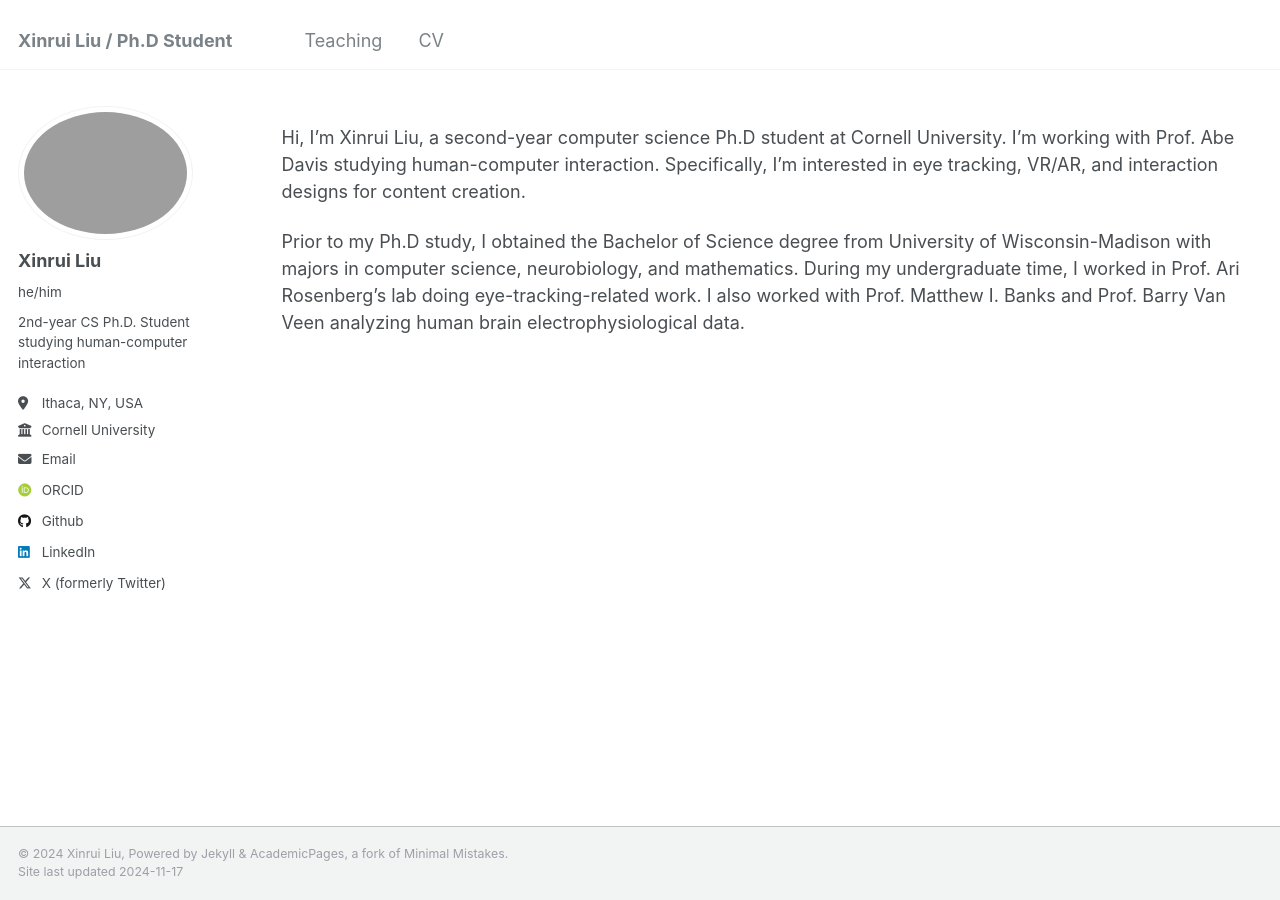
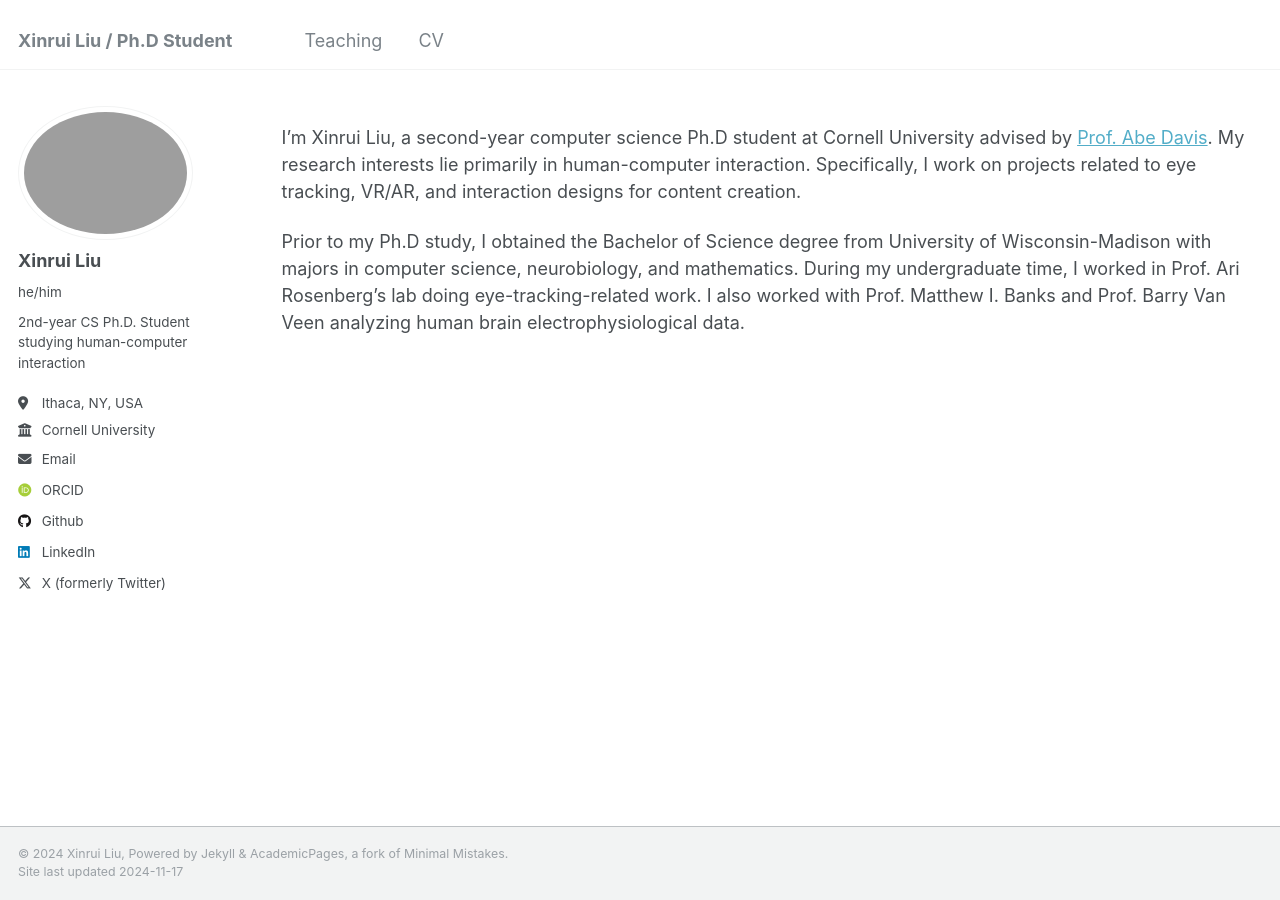
Before and after one commit to liuxr0831/liuxr0831.github.io, a Jekyll site: the page built from _pages/about.md, in a window 1280 px wide. Built offline with Jekyll 4.4.1, drawn with Linux system fonts in a browser that asks for light colours; some web fonts are replaced.

Commit message:
Update introduction

```diff
--- a/_pages/about.md
+++ b/_pages/about.md
@@ -10,7 +10,7 @@ redirect_from:
 
 {% include base_path %}
 
-Hi, I'm Xinrui Liu, a second-year computer science Ph.D student at Cornell University. I'm working with Prof. Abe Davis studying human-computer interaction. Specifically, I'm interested in eye tracking, VR/AR, and interaction designs for content creation.
+I'm Xinrui Liu, a second-year computer science Ph.D student at Cornell University advised by [Prof. Abe Davis](https://abedavis.com/). My research interests lie primarily in human-computer interaction. Specifically, I work on projects related to eye tracking, VR/AR, and interaction designs for content creation.
 
 Prior to my Ph.D study, I obtained the Bachelor of Science degree from University of Wisconsin-Madison with majors in computer science, neurobiology, and mathematics. During my undergraduate time, I worked in Prof. Ari Rosenberg's lab doing eye-tracking-related work. I also worked with Prof. Matthew I. Banks and Prof. Barry Van Veen analyzing human brain electrophysiological data.
 
```
